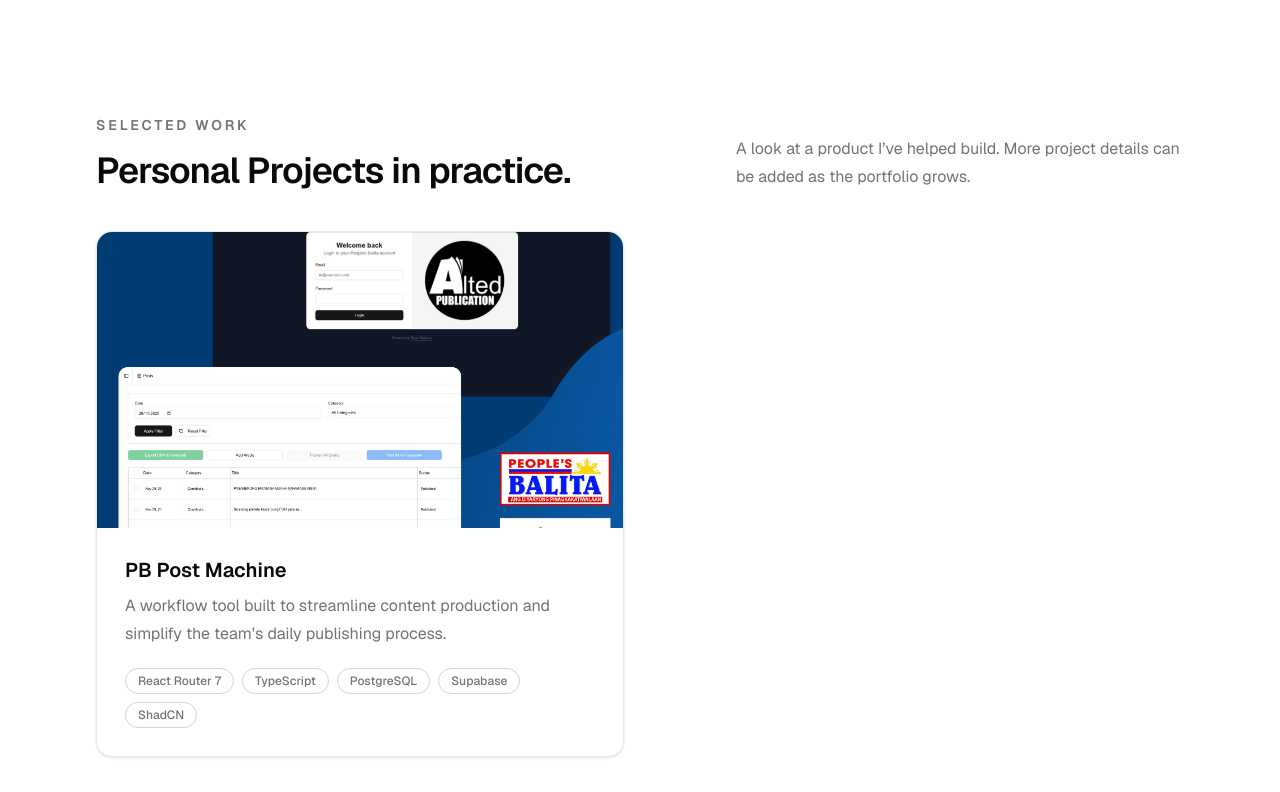
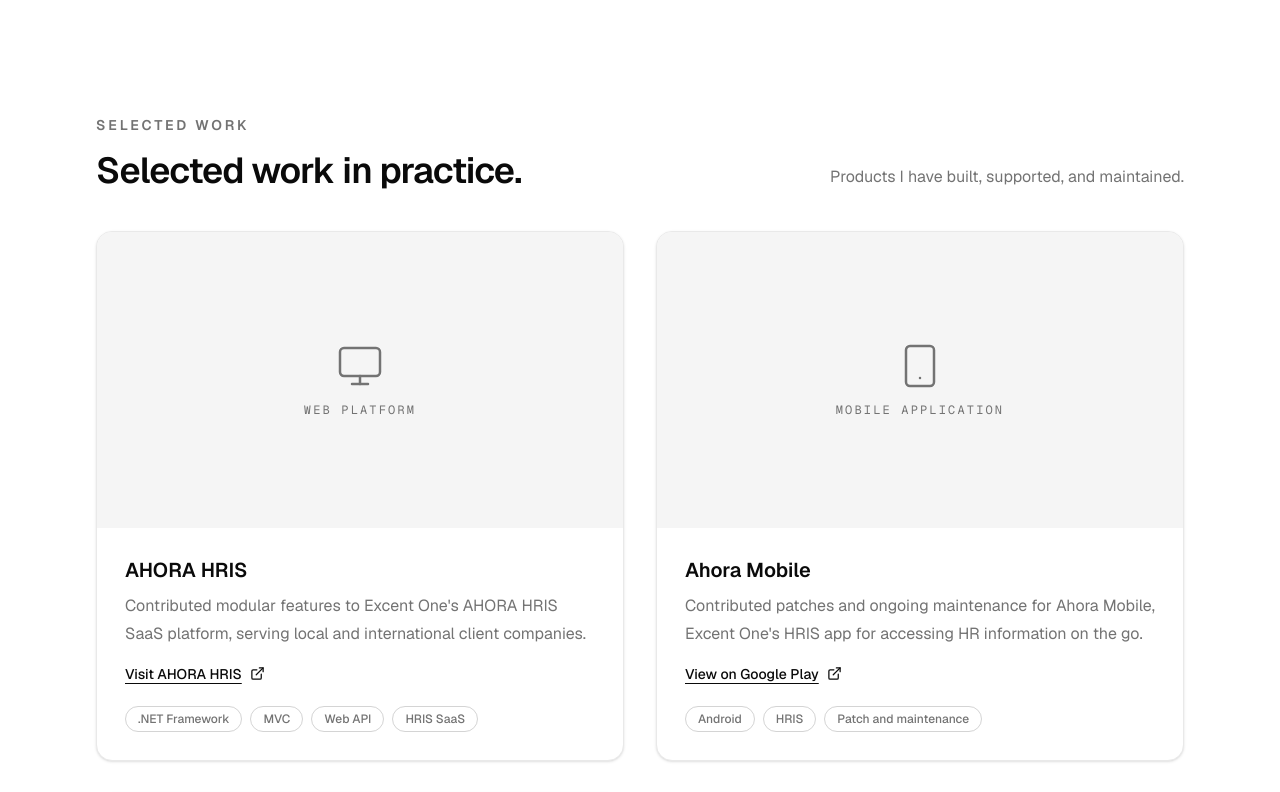
Before and after one commit to rovicBotones/columns, a Next.js app: page / in a window 1280 px wide. Shown: the part 1840-2632 px from the top of the page. Built offline with nearby package versions, Linux system fonts and the light colour scheme.

Commit message:
Commit added works

```diff
--- a/components/works.tsx
+++ b/components/works.tsx
@@ -1,9 +1,33 @@
 import Image from "next/image"
+import { ExternalLink, Monitor, Smartphone } from "lucide-react"
 
-const projects = [
+type Project = {
+  title: string
+  description: string
+  image?: string
+  href?: string
+  stack: string[]
+  platform?: "mobile" | "web"
+}
+
+const projects: Project[] = [
+  {
+    title: "AHORA HRIS",
+    description: "Contributed modular features to Excent One's AHORA HRIS SaaS platform, serving local and international client companies.",
+    href: "https://ahora-hris.com/",
+    stack: [".NET Framework", "MVC", "Web API", "HRIS SaaS"],
+    platform: "web",
+  },
+  {
+    title: "Ahora Mobile",
+    description: "Contributed patches and ongoing maintenance for Ahora Mobile, Excent One's HRIS app for accessing HR information on the go.",
+    href: "https://play.google.com/store/apps/details?id=com.eoi.ahoramobile&hl=en",
+    stack: ["Android", "HRIS", "Patch and maintenance"],
+    platform: "mobile",
+  },
   {
     title: "PB Post Machine",
-    description: "A workflow tool built to streamline content production and simplify the team’s daily publishing process.",
+    description: "A workflow tool built to streamline content production and simplify the team's daily publishing process.",
     image: "/pb-postmachine.png",
     stack: ["React Router 7", "TypeScript", "PostgreSQL", "Supabase", "ShadCN"],
   },
@@ -16,21 +40,31 @@ export default function Works() {
         <div className="flex flex-col justify-between gap-4 sm:flex-row sm:items-end">
           <div>
             <p className="text-sm font-semibold uppercase tracking-[0.2em] text-gray-500">Selected work</p>
-            <h2 className="mt-4 text-3xl font-semibold tracking-tight md:text-4xl">Personal Projects in practice.</h2>
+            <h2 className="mt-4 text-3xl font-semibold tracking-tight md:text-4xl">Selected work in practice.</h2>
           </div>
-          <p className="max-w-md leading-7 text-muted-foreground">A look at a product I’ve helped build. More project details can be added as the portfolio grows.</p>
+          <p className="max-w-md leading-7 text-muted-foreground">Products I have built, supported, and maintained.</p>
         </div>
         <div className="mt-10 grid gap-8 md:grid-cols-2">
           {projects.map((project) => (
             <article key={project.title} className="overflow-hidden rounded-2xl border border-gray-200 bg-card shadow-sm">
-              <div className="relative aspect-[16/9] overflow-hidden bg-gray-100">
-                <Image src={project.image} alt={`${project.title} application preview`} fill sizes="(max-width: 768px) 100vw, 600px" className="object-cover" />
+              <div className="relative flex aspect-[16/9] items-center justify-center overflow-hidden bg-gray-100">
+                {project.image ? (
+                  <Image src={project.image} alt={`${project.title} application preview`} fill sizes="(max-width: 768px) 100vw, 600px" className="object-cover" />
+                ) : (
+                  <div role="img" aria-label={project.platform === "web" ? "Web platform" : "Mobile application"} className="flex flex-col items-center gap-3 text-muted-foreground">
+                    {project.platform === "web" ? <Monitor size={48} strokeWidth={1.25} aria-hidden="true" /> : <Smartphone size={48} strokeWidth={1.25} aria-hidden="true" />}
+                    <span className="font-mono text-xs uppercase tracking-[0.18em]">{project.platform === "web" ? "Web platform" : "Mobile application"}</span>
+                  </div>
+                )}
               </div>
               <div className="p-6 md:p-7">
-                <div>
-                  <h3 className="text-xl font-semibold">{project.title}</h3>
-                  <p className="mt-2 leading-7 text-muted-foreground">{project.description}</p>
-                </div>
+                <h3 className="text-xl font-semibold">{project.title}</h3>
+                <p className="mt-2 leading-7 text-muted-foreground">{project.description}</p>
+                {project.href && (
+                  <a href={project.href} target="_blank" rel="noreferrer" className="mt-4 inline-flex items-center gap-2 text-sm font-medium text-foreground underline underline-offset-4">
+                    {project.platform === "web" ? "Visit AHORA HRIS" : "View on Google Play"} <ExternalLink size={15} aria-hidden="true" />
+                  </a>
+                )}
                 <div className="mt-5 flex flex-wrap gap-2">
                   {project.stack.map((item) => <span key={item} className="rounded-full border border-gray-300 px-3 py-1 text-xs font-medium text-gray-500">{item}</span>)}
                 </div>
```
